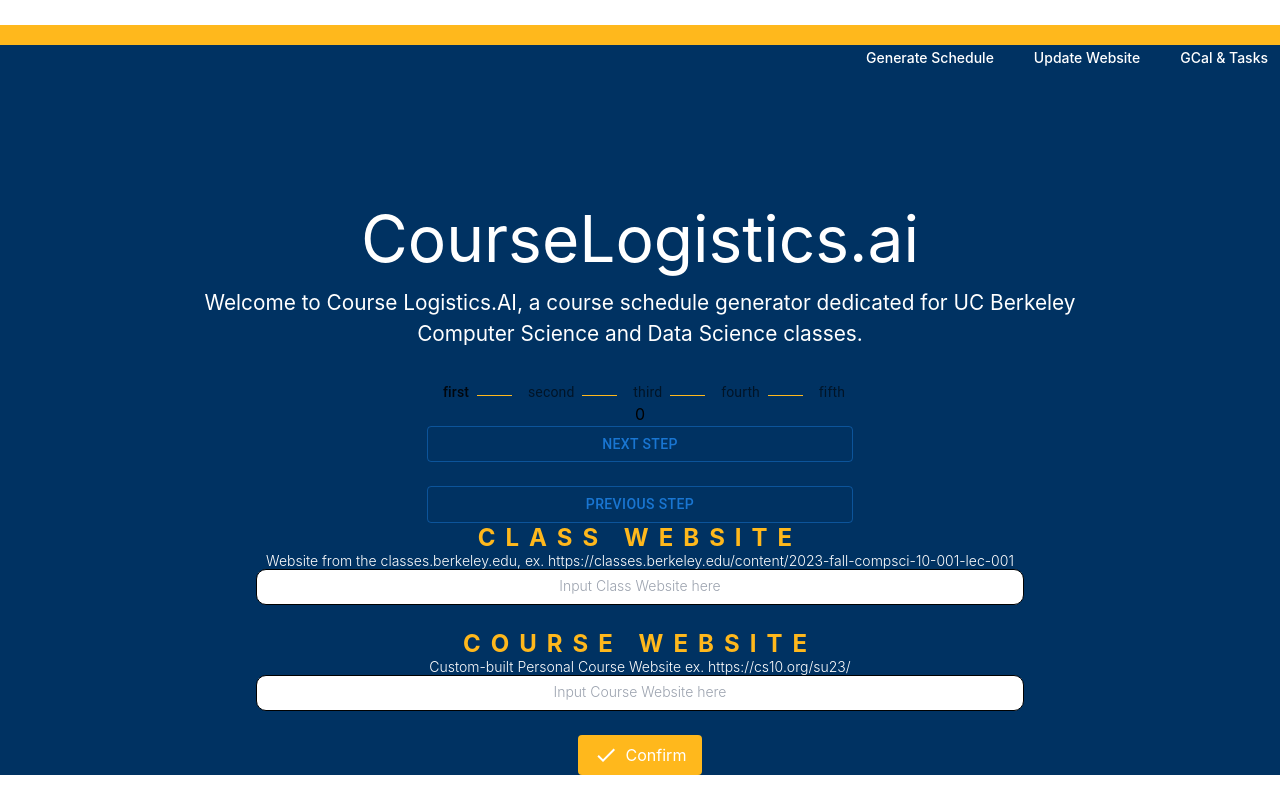
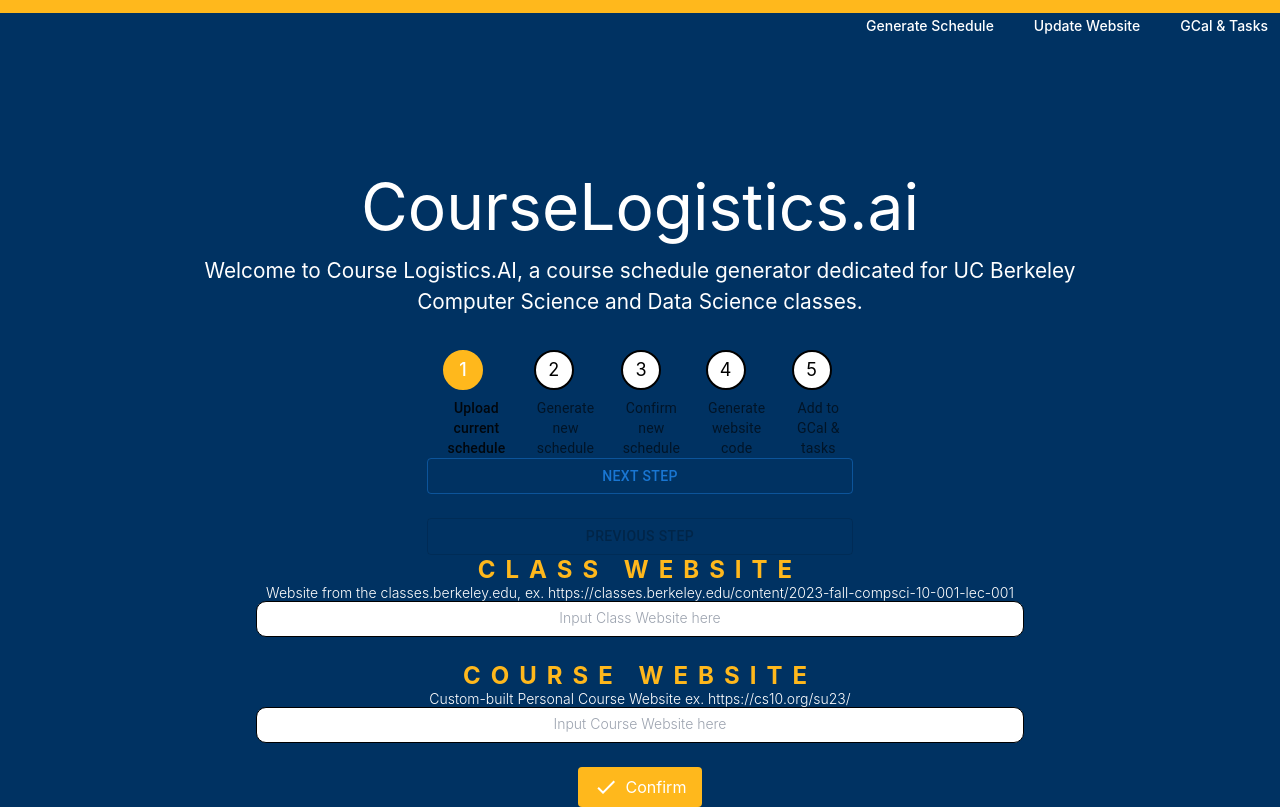
Before and after one commit to Mehul-Gandhi/CourseCraft, a React (Create React App) app in the folder my-app/: page / in a window 1280 px wide. Built offline with nearby package versions, Linux system fonts and the light colour scheme.

Commit message:
Add code editor functionality

```diff
--- a/my-app/src/components/TimeLine.js
+++ b/my-app/src/components/TimeLine.js
@@ -1,3 +1,4 @@
+
 import React from "react";
 import Stepper from "@mui/material/Stepper";
 import Step from "@mui/material/Step";
@@ -7,7 +8,6 @@
 import Box from "@mui/material/Box";
 import { styled } from "@mui/system";
 
-// Custom styles for color and connector
 const ColorStepIcon = styled('span')(({ theme }) => ({
   '&.MuiStepIcon-root': {
     color: '#FFB81C'
@@ -20,21 +20,43 @@
   }
 }));
 
+const CustomStepIconContainer = styled('div')(({ theme }) => ({
+  display: 'flex',
+  flexDirection: 'column',
+  alignItems: 'center',
+}));
+
+const CustomStepIcon = styled('div')(({ theme, active }) => ({
+  width: 40,
+  height: 40,
+  borderRadius: '50%',
+  backgroundColor: active ? '#FFB81C' : '#ffffff',
+  display: 'flex',
+  alignItems: 'center',
+  justifyContent: 'center',
+  color: active ? '#ffffff' : '#000000',
+  fontSize: 18,
+  marginBottom: 8,
+  border: `2px solid ${active ? '#FFB81C' : '#000000'}`,
+}));
+
 const CustomConnector = styled('div')(({ theme }) => ({
   flex: '1 1 auto',
   marginTop: 8,
-  borderBottom: '1px solid #FFB81C',
+  display: 'flex',
+  flexDirection: 'column',
+  alignItems: 'center',
 }));
 
 function TimeLine() {
   const [activeStep, setActiveStep] = React.useState(0);
 
-    const nextStep = () => {
+  const handleNextStep = () => {
     if (activeStep < 4)
       setActiveStep((currentStep) => currentStep + 1);
   }
 
-    const previousStep = () => {
+  const handlePreviousStep = () => {
     if (activeStep !== 0)
       setActiveStep((currentStep) => currentStep - 1);
   }
@@ -44,27 +66,53 @@
       <Box width="50%">
         <Stepper activeStep={activeStep} connector={<CustomConnector />}>
           <Step>
-                        <StepLabel StepIconComponent={ColorStepIcon}>first</StepLabel>
+            <StepLabel StepIconComponent={CustomStepIconContainer}>
+              <CustomStepIcon active={activeStep === 0}>
+                1
+              </CustomStepIcon>
+              Upload current schedule
+            </StepLabel>
           </Step>
           <Step>
-                        <StepLabel StepIconComponent={ColorStepIcon}>second</StepLabel>
+            <StepLabel StepIconComponent={CustomStepIconContainer}>
+              <CustomStepIcon active={activeStep === 1}>
+                2
+              </CustomStepIcon>
+              Generate new schedule
+            </StepLabel>
           </Step>
           <Step>
-                        <StepLabel StepIconComponent={ColorStepIcon}>third</StepLabel>
+            <StepLabel StepIconComponent={CustomStepIconContainer}>
+              <CustomStepIcon active={activeStep === 2}>
+                3
+              </CustomStepIcon>
+              Confirm new schedule
+            </StepLabel>
           </Step>
           <Step>
-                        <StepLabel StepIconComponent={ColorStepIcon}>fourth</StepLabel>
+            <StepLabel StepIconComponent={CustomStepIconContainer}>
+              <CustomStepIcon active={activeStep === 3}>
+                4
+              </CustomStepIcon>
+              Generate website code
+            </StepLabel>
           </Step>
           <Step>
-                        <StepLabel StepIconComponent={ColorStepIcon}>fifth</StepLabel>
+            <StepLabel StepIconComponent={CustomStepIconContainer}>
+              <CustomStepIcon active={activeStep === 4}>
+                5
+              </CustomStepIcon>
+              Add to GCal & tasks
+            </StepLabel>
           </Step>
         </Stepper>
-                <h3>{activeStep}</h3>
+        {/*  <h3>{activeStep}</h3> */}
         <Button
           variant="outlined"
           color="primary"
-                    onClick={nextStep}
+          onClick={handleNextStep}
           fullWidth
+          disabled={activeStep === 4}
         >
           Next step
         </Button>
@@ -73,8 +121,9 @@
         <Button
           variant="outlined"
           color="primary"
-                    onClick={previousStep}
+          onClick={handlePreviousStep}
           fullWidth
+          disabled={activeStep === 0}
         >
           Previous step
         </Button>
--- a/my-app/src/components/buttons/Button.js
+++ b/my-app/src/components/buttons/Button.js
@@ -2,10 +2,11 @@
 import CheckIcon from '@mui/icons-material/Check';
 
 function Button({ onClick, icon, text }) {
+  const textSize = text.length > 20 ? 'text-xs' : 'text-base';
 
   return (
     <button
-      className="flex items-center justify-center bg-[#FFB81C] text-white px-4 py-2 rounded max-w-xs truncate"
+      className={`flex items-center justify-center bg-[#FFB81C] text-white px-4 py-2 rounded max-w-xs truncate ${textSize}`}
       onClick={ onClick }
     >
       {icon}
--- a/my-app/src/components/schedule/SharedSchedule.js
+++ b/my-app/src/components/schedule/SharedSchedule.js
@@ -5,46 +5,66 @@
 
 import Button from '../buttons/Button';
 import placeholder from '../../assets/placeholder.png';
+import CodeEditor from '../website/AceEditor'; // Ensure you import the CodeEditor component
 
 import DownloadIcon from '@mui/icons-material/Download';
+import GoogleIcon from '@mui/icons-material/Google';
+import CodeIcon from '@mui/icons-material/Code';
 
 import { handleLoginSuccess, handleLoginFailure, handleLogout } from '../login/helpers';
 import "../../index.css";
 
 function SharedSchedule() {
   const [isLoggedIn, setIsLoggedIn] = useState(false);
-  const [isConfirmed, setIsConfirmed] = useState(false);
-  const [userProfile, setUserProfile] = useState(null);
-  const text = "Welcome to Course Logistics.AI, a course\
-   schedule generator dedicated for UC Berkeley Computer\
-    Science and Data Science classes.";
+  const [showEditor, setShowEditor] = useState(false); // New state variable
+  const text = "Welcome to Course Logistics.AI, a course schedule generator dedicated for UC Berkeley Computer Science and Data Science classes.";
+
+  const [language, setLanguage] = useState("javascript"); // default language
+
+  const handleLanguageChange = (event) => {
+    setLanguage(event.target.value);
+  }
 
   const handleClick = () => {
     console.log('Button clicked');
   };
+
+  const handleEditorToggle = () => {
+    setShowEditor(true);
+  };
+
   const course = "CS10"; //query from the backend
   const semester = "Spring 2024";
   const time = "4:10pm";
+
   return (
     <div className="App">
       {isLoggedIn ? (
         <LogoutButton onLogout={() => handleLogout(setIsLoggedIn)} />
       ) : (
         <LoginButton
-          onSuccess={(credentialResponse) => handleLoginSuccess(credentialResponse, setIsLoggedIn, setUserProfile)}
+          onSuccess={(credentialResponse) => handleLoginSuccess(credentialResponse, setIsLoggedIn)}
           onFailure={handleLoginFailure}
           cookiePolicy="single_host_origin"
         />
       )}
 
       <Banner text={text}/>
-      <div className="text-white text-md">{course} {semester} table generated at {time}</div>
+      <div className="font-bold text-white text-md">{course} {semester} table generated at {time} </div>
 
-      <img src={placeholder} alt="Placeholder 2024" className="mx-auto md:w-75 h-auto"/>
+      {showEditor && <select value={language} onChange={handleLanguageChange}>
+        <option value="javascript">JavaScript</option>
+        <option value="python">Python</option>
+        <option value="html">HTML</option>
+        <option value="markdown">Markdown</option>
+      </select>}
 
+      {showEditor ? <CodeEditor language={language} /> : <img src={placeholder} alt="Placeholder 2024" className="mx-auto md:w-75 h-auto"/>}
 
-      <div className="flex justify-center items-center">
+      <div className="flex justify-center items-center space-x-5" style={{padding: "25px"}}>
         <Button onClick={handleClick} icon={<DownloadIcon />} text={"Download master calendar .ics"}/>
+        <Button onClick={handleEditorToggle} icon={<GoogleIcon />} text={"Google Calendar & Role-based Google Tasks"}/>
+        <Button onClick={handleClick} icon={<CodeIcon />} text={"Website Code"}/>
       </div>
     </div>
   );
--- a/my-app/src/components/website/AceEditor.js
+++ b/my-app/src/components/website/AceEditor.js
@@ -1,17 +1,27 @@
-import React, { useState, useEffect } from "react";
+import React, { useState, useEffect, useRef } from "react";
 import AceEditor from "react-ace";
 
-import "ace-builds/src-noconflict/mode-javascript"; // you can import other modes (languages) if you want
-import "ace-builds/src-noconflict/mode-python"; // you can import other modes (languages) if you want
-import "ace-builds/src-noconflict/mode-html"; // you can import other modes (languages) if you want
-import "ace-builds/src-noconflict/theme-github"; // import the theme you prefer
+import "ace-builds/src-noconflict/mode-javascript";
+import "ace-builds/src-noconflict/mode-python";
+import "ace-builds/src-noconflict/mode-html";
+import "ace-builds/src-noconflict/mode-markdown";
+import "ace-builds/src-noconflict/theme-github";
 
 function CodeEditor({ language }) {
   const [value, setValue] = useState("");
+  const textareaRef = useRef(null);
 
   function onChange(newValue) {
     setValue(newValue);
   }
+
+  function handleCopyCode() {
+    if (textareaRef.current) {
+      textareaRef.current.select();
+      document.execCommand("copy");
+    }
+  }
+
   useEffect(() => {
     window.ace.config.set('basePath', '/ace-builds/src-noconflict');
     window.ace.config.set('modePath', '');
@@ -20,6 +30,7 @@
   }, []);
 
   return (
+    <div className="flex flex-col items-center justify-center space-y-4">
       <AceEditor
         mode={language}
         theme="github"
@@ -27,10 +38,24 @@
         value={value}
         name="UNIQUE_ID_OF_DIV"
         editorProps={{ $blockScrolling: false }}
-      setOptions={{
-        useWorker: false
-      }}
+        setOptions={{ useWorker: false }}
       />
+
+      {/* Hidden textarea for copying */}
+      <textarea
+        ref={textareaRef}
+        value={value}
+        readOnly
+        className="absolute opacity-0 pointer-events-none"
+      />
+
+      <button
+        onClick={handleCopyCode}
+        className="px-4 py-2 bg-blue-500 text-white rounded hover:bg-blue-600 focus:outline-none"
+      >
+        Copy Code
+      </button>
+    </div>
   );
 }
 
```
Also changed, not shown: 1 other file (tests, documents, lock files or other folders). Lines whose indentation alone changed are shown as unchanged.
